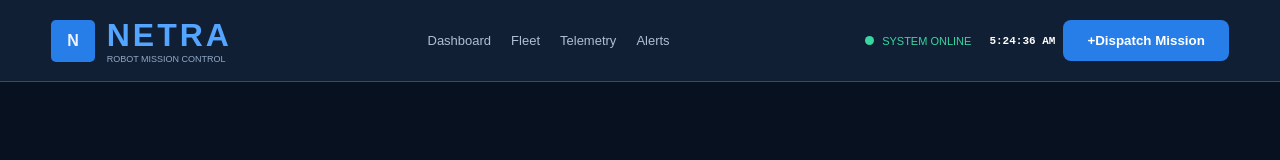
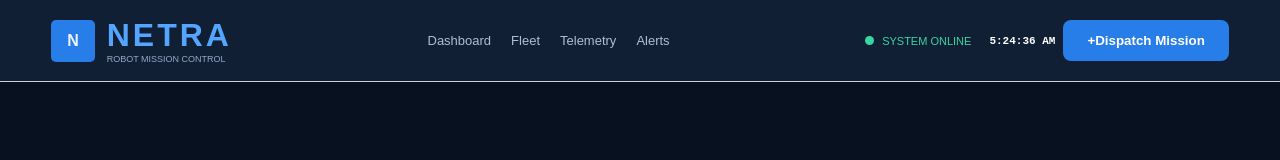
Before and after one commit to Navya16n/NETRA, a plain HTML site: page index.html in a window 1280 px wide. Drawn offline with Linux system fonts and the light colour scheme.

Commit message:
Version-3

```diff
--- a/style.css
+++ b/style.css
@@ -20,7 +20,7 @@ body{
     justify-content: space-between;
     gap: 20px;
     padding: 15px 4%;
-    border-bottom: 1px solid #274d83;
+    border-bottom: 1px solid #ccd0d6;
 }
 .brand {
     display: flex;
```
